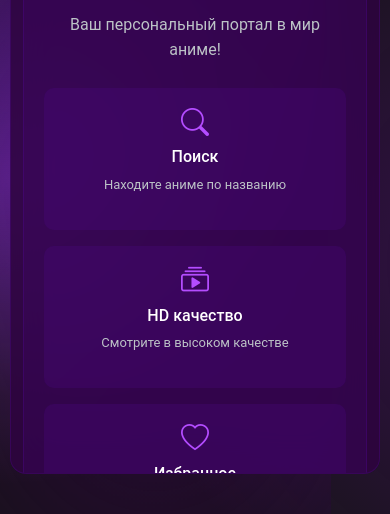
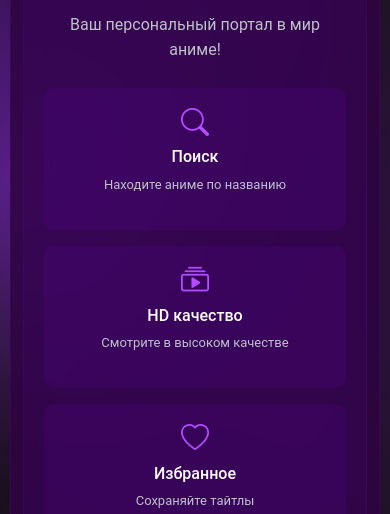
Before and after one commit to PsyGioX/kitsunewatch, a website: page index.html in a window 390 px wide. Shown: the part 330-844 px from the top of the page. Drawn offline with nearby package versions, Linux system fonts and the light colour scheme.

Commit message:
Update index.css

```diff
--- a/assets/styles/index.css
+++ b/assets/styles/index.css
@@ -1284,6 +1284,9 @@ h3 .bi,
     .app {
         padding: 12px;
         border-radius: 16px;
+        width: 100%;
+        height: 100%;
+        padding-bottom: 80px;
     }
 
     .name_video {
```
